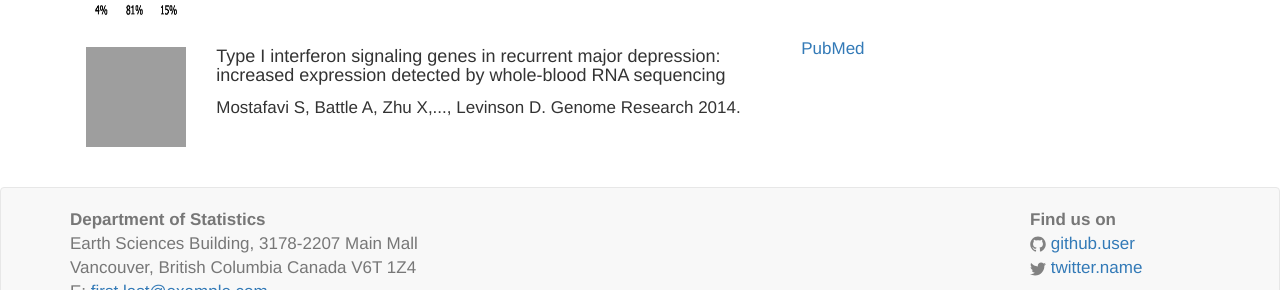
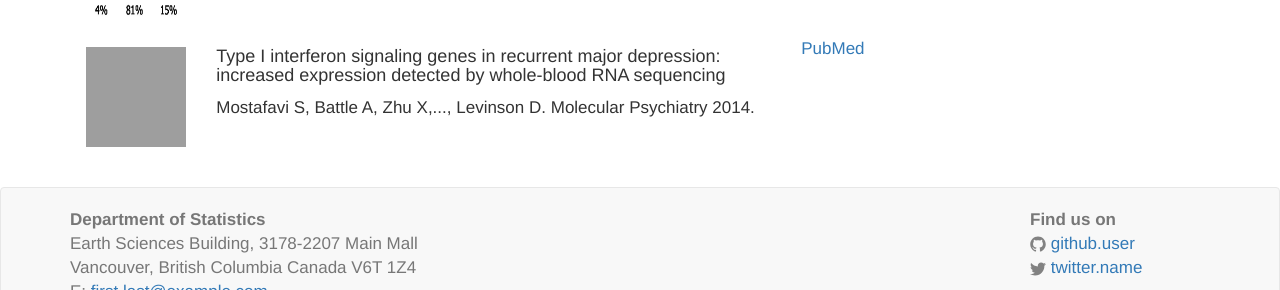
Before and after one commit to saramostafavi/saramostafavi.github.io, a Jekyll site: the page built from publications.html, in a window 1280 px wide, cut to the strip 615-905 px from the top of the page. Built offline with Jekyll 4.4.1, drawn with Linux system fonts in a browser that asks for light colours; nearby versions of some CDN libraries; a style sheet for code colours, icons or effects is not loaded; grey boxes are pictures that could not be loaded.

Commit message:
Update publications.yml

```diff
--- a/_data/publications.yml
+++ b/_data/publications.yml
@@ -38,7 +38,7 @@
 - title: >
     Type I interferon signaling genes in recurrent major depression: increased expression detected by whole-blood RNA sequencing
   author: >
-    Mostafavi S, Battle A, Zhu X,..., Levinson D. Genome Research 2014.
+    Mostafavi S, Battle A, Zhu X,..., Levinson D. Molecular Psychiatry 2014.
   image: ../images/ifna_figure_1.pdf
   repo:
     name: PubMed
```
